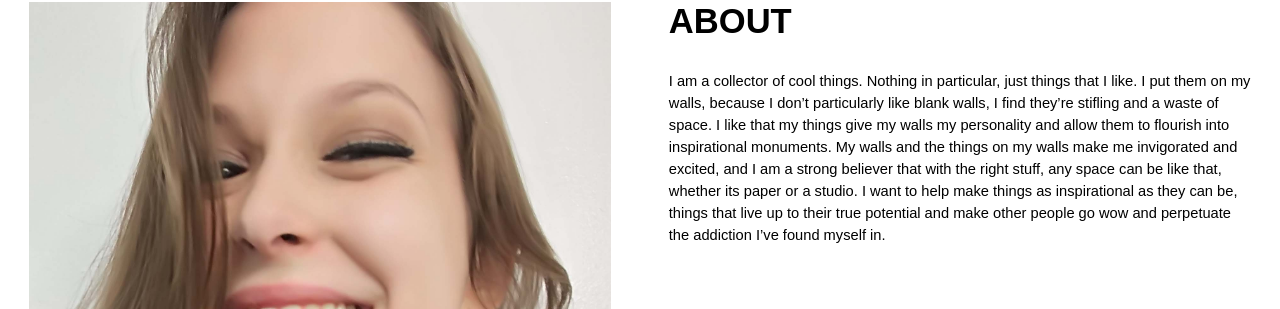
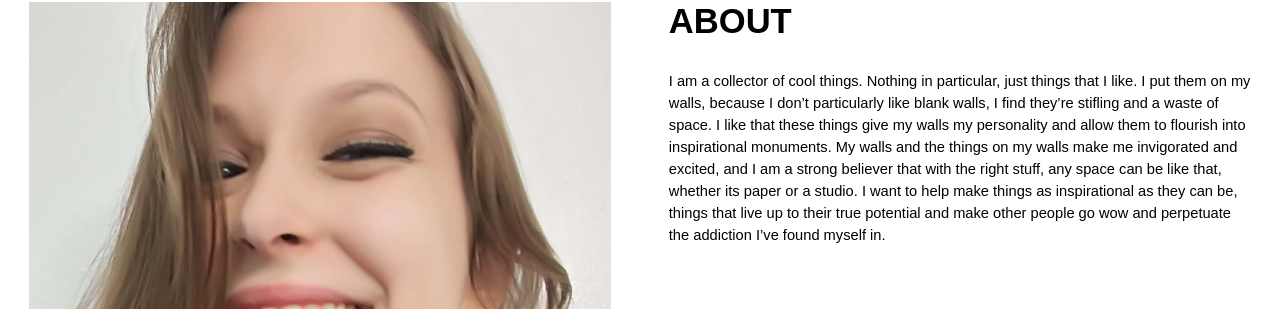
Before and after one commit to katherine-van-der-ploeg/portfolio, a Jekyll site: the page built from about.html, in a window 1280 px wide. Shown: the part 318-627 px from the top of the page. Built offline with Jekyll 4.4.1, drawn with Linux system fonts in a browser that asks for light colours.

Commit message:
try to make this work

```diff
--- a/about.html
+++ b/about.html
@@ -12,7 +12,7 @@ layout: default
     <div class="unit xs-1 s-1 m-1-2 l-1-2">
       <div class="text island">
         <h1>ABOUT</h1>
-        <p class="body"> I am a collector of cool things. Nothing in particular, just things that I like. I put them on my walls, because I don’t particularly like blank walls, I find they’re stifling and a waste of space. I like that my things give my walls my personality and allow them to flourish into inspirational monuments. My walls and the things on my walls make me invigorated and excited, and I am a strong believer that with the right stuff, any space can be like that, whether its paper or a studio. I want to help make things as inspirational as they can be, things that live up to their true potential and make other people go wow and perpetuate the addiction I’ve found myself in.</p>
+        <p class="body"> I am a collector of cool things. Nothing in particular, just things that I like. I put them on my walls, because I don’t particularly like blank walls, I find they’re stifling and a waste of space. I like that these things give my walls my personality and allow them to flourish into inspirational monuments. My walls and the things on my walls make me invigorated and excited, and I am a strong believer that with the right stuff, any space can be like that, whether its paper or a studio. I want to help make things as inspirational as they can be, things that live up to their true potential and make other people go wow and perpetuate the addiction I’ve found myself in.</p>
       </div>
     </div>
   </div>
```
